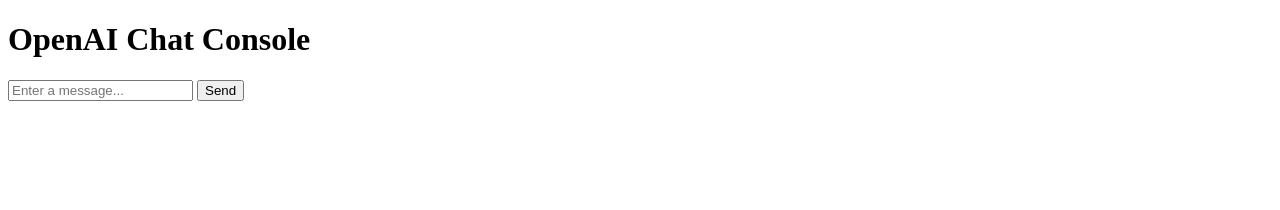
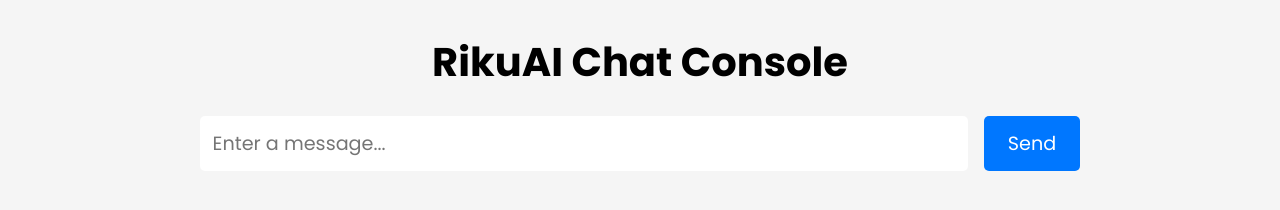
Before and after one commit to cediegreyhat/Ced-AI, a website: page index.html in a window 1280 px wide. Drawn offline with nearby package versions, Linux system fonts and the light colour scheme.

Commit message:
Update index.html

```diff
--- a/index.html
+++ b/index.html
@@ -3,9 +3,81 @@
 <head>
   <meta charset="UTF-8">
   <title>OpenAI Chat Console</title>
+  <link href="https://fonts.googleapis.com/css2?family=Poppins:wght@300;400;600;700&display=swap" rel="stylesheet">
+  <style>
+    * {
+      margin: 0;
+      padding: 0;
+      box-sizing: border-box;
+      font-family: 'Poppins', sans-serif;
+    }
+    body {
+      background-color: #f5f5f5;
+    }
+    h1 {
+      text-align: center;
+      font-weight: 700;
+      font-size: 2.5rem;
+      margin-top: 2rem;
+      margin-bottom: 1.5rem;
+    }
+    form {
+      display: flex;
+      justify-content: center;
+      align-items: center;
+      margin-bottom: 2rem;
+    }
+    input[type="text"] {
+      width: 60%;
+      padding: 0.8rem;
+      font-size: 1.2rem;
+      border: none;
+      border-radius: 5px;
+      outline: none;
+      margin-right: 1rem;
+    }
+    button[type="submit"] {
+      background-color: #0077FF;
+      color: #fff;
+      border: none;
+      border-radius: 5px;
+      font-size: 1.2rem;
+      padding: 0.8rem 1.5rem;
+      cursor: pointer;
+      transition: all 0.3s ease-in-out;
+    }
+    button[type="submit"]:hover {
+      background-color: #0057b3;
+    }
+    #response-container {
+      display: flex;
+      flex-direction: column;
+      align-items: center;
+    }
+    .bot-message {
+      background-color: #f5f5f5;
+      color: #333;
+      border-radius: 10px;
+      padding: 1rem;
+      margin-bottom: 0.5rem;
+      width: 70%;
+      text-align: left;
+      box-shadow: 0px 2px 5px rgba(0, 0, 0, 0.1);
+    }
+    .user-message {
+      background-color: #0077FF;
+      color: #fff;
+      border-radius: 10px;
+      padding: 1rem;
+      margin-bottom: 0.5rem;
+      width: 70%;
+      text-align: right;
+      box-shadow: 0px 2px 5px rgba(0, 0, 0, 0.1);
+    }
+  </style>
 </head>
 <body>
-  <h1>OpenAI Chat Console</h1>
+  <h1>RikuAI Chat Console</h1>
   <form id="message-form">
     <input type="text" id="message-input" placeholder="Enter a message...">
     <button type="submit">Send</button>
@@ -13,6 +85,6 @@
   <div id="response-container"></div>
   <script src="https://unpkg.com/axios/dist/axios.min.js"></script>
   <script src="https://cdn.jsdelivr.net/npm/dotenv@10.0.0/dist/dotenv.min.js"></script>
-  <script src=apihandler.js"></script>
+  <script src="apihandler.js"></script>
 </body>
 </html>
```
